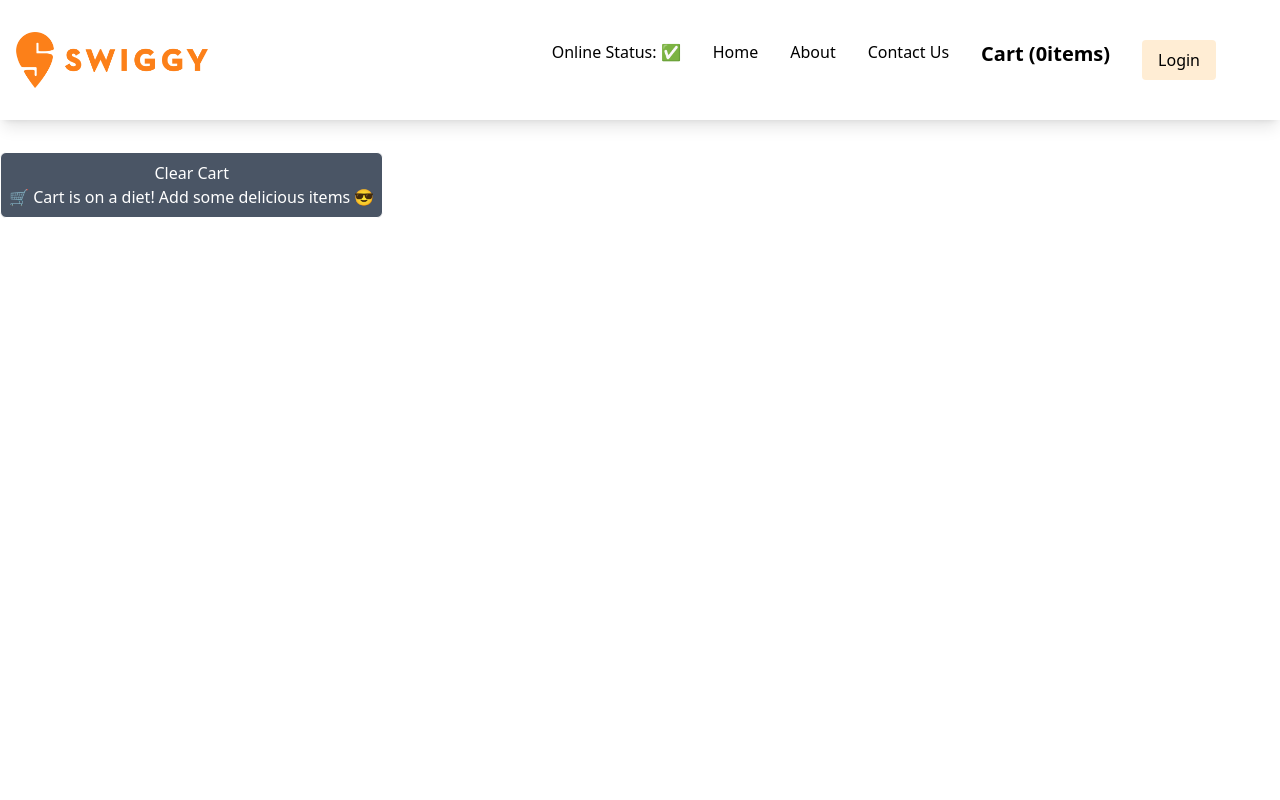
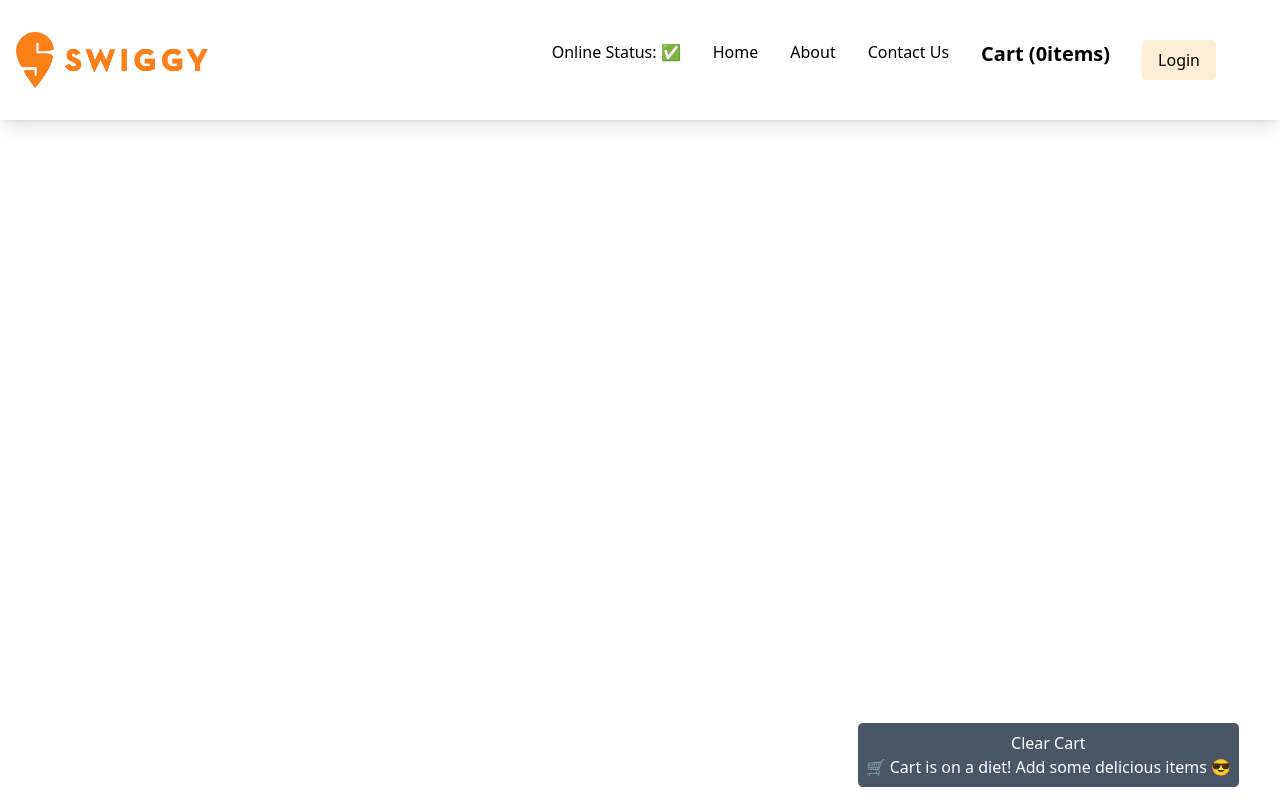
Before and after one commit to Gopalshukla0018/Swiggy, a React (Vite) app: page /cart in a window 1280 px wide. Built offline with nearby package versions, Linux system fonts and the light colour scheme.

Commit message:
TOP RATED FILTER BUTTON ISSUE SOLVE

```diff
--- a/src/Components/Cart.jsx
+++ b/src/Components/Cart.jsx
@@ -15,7 +15,7 @@ const cart = () => {
       </div>
 
       <button
-        className="absolute p-2 sticky text-white transition duration-150 ease-in-out transform bg-gray-600 border rounded-md cursor-pointer hover:bg-gray-900 right-10 bottom-3 active:scale-95 active:bg-gray-700"
+        className="absolute p-2  text-white transition duration-150 ease-in-out transform bg-gray-600 border rounded-md cursor-pointer hover:bg-gray-900 right-10 bottom-3 active:scale-95 active:bg-gray-700"
         onClick={handleClearCart}
       >
         {" "}
--- a/src/Components/Search.jsx
+++ b/src/Components/Search.jsx
@@ -11,7 +11,7 @@ const search = ({ Listofrestaurant, setfilteredRestaurant }) => {
   return (
     <>
       <div className="flex items-center gap-2">
-        <div className="relative w-full">
+        <div className="relative ">
 
            <input
           type="text"
```
